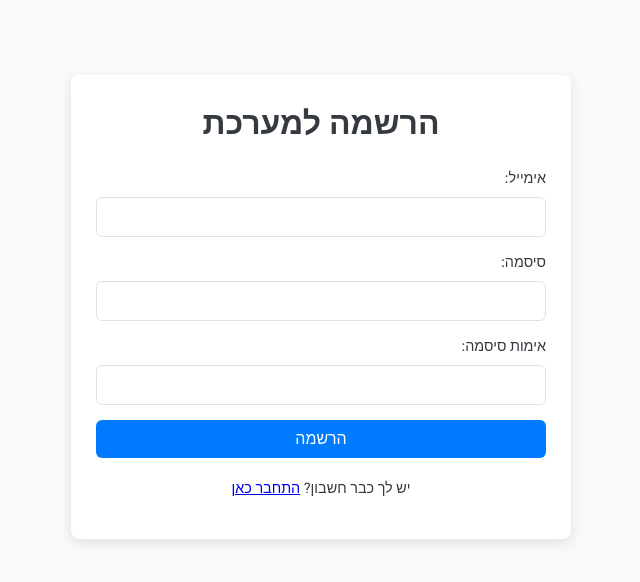
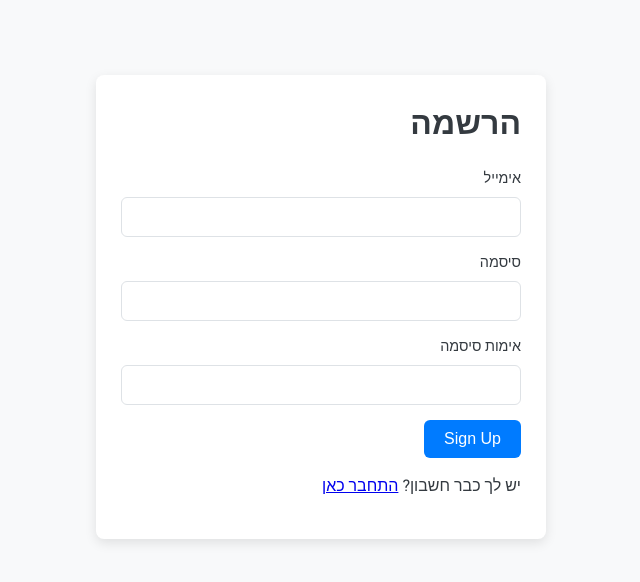
Before and after one commit to 27180781/CRMMM, a Flask app: page /register in a window 1280 px wide. Shown: the part 45-627 px from the top of the page, without its empty margins (319-959 px from the left). Run offline with Flask 3, Linux system fonts and the light colour scheme.

Commit message:
Implement secure forms with Flask-WTF

```diff
--- a/templates/register.html
+++ b/templates/register.html
@@ -1,64 +1,16 @@
 {% extends "base.html" %}
-
-{% block head %}
-{{ super() }}
-<style>
-    /* Specific styles for the register page to center the card */
-    .register-container {
-        display: flex;
-        justify-content: center;
-        align-items: center;
-        padding-top: 50px;
-    }
-    .register-card {
-        max-width: 450px;
-        width: 100%;
-    }
-    .register-card .form-footer {
-        text-align: center;
-        margin-top: 20px;
-        font-size: 0.9em;
-    }
-</style>
-{% endblock %}
-
 {% block content %}
-<div class="register-container">
-    <div class="card register-card">
-        <h1 style="text-align: center;">הרשמה למערכת</h1>
-
-        {% with messages = get_flashed_messages(with_categories=true) %}
-            {% if messages %}
-                {% for category, message in messages %}
-                    <div style="color: red; text-align: right; margin-bottom: 15px;">{{ message }}</div>
-                {% endfor %}
-            {% endif %}
-        {% endwith %}
-
-        <form method="post">
-            {{ form.hidden_tag() }}
-
-            <div class="form-group">
-                <label for="email">אימייל:</label>
-                {{ form.email(class="form-control", required="required") }}
-            </div>
-
-            <div class="form-group">
-                <label for="password">סיסמה:</label>
-                {{ form.password(class="form-control", required="required") }}
-            </div>
-
-            <div class="form-group">
-                <label for="confirm_password">אימות סיסמה:</label>
-                {{ form.confirm_password(class="form-control", required="required") }}
-            </div>
-
-            <button type="submit" class="btn btn-primary" style="width: 100%;">הרשמה</button>
-        </form>
-
-        <div class="form-footer">
-            <p>יש לך כבר חשבון? <a href="{{ url_for('login') }}">התחבר כאן</a></p>
-        </div>
-    </div>
+<div class="card" style="max-width: 400px; margin: 50px auto;">
+    <h1>הרשמה</h1>
+    <form method="POST" action="">
+        {{ form.hidden_tag() }} <label for="email">אימייל</label>
+        {{ form.email(id="email") }}
+        <label for="password">סיסמה</label>
+        {{ form.password(id="password") }}
+        <label for="confirm_password">אימות סיסמה</label>
+        {{ form.confirm_password(id="confirm_password") }}
+        {{ form.submit(class="btn btn-primary") }}
+    </form>
+    <p>יש לך כבר חשבון? <a href="{{ url_for('login') }}">התחבר כאן</a></p>
 </div>
 {% endblock %}
```
Also changed, not shown: templates/login.html (+10 -55 lines).
